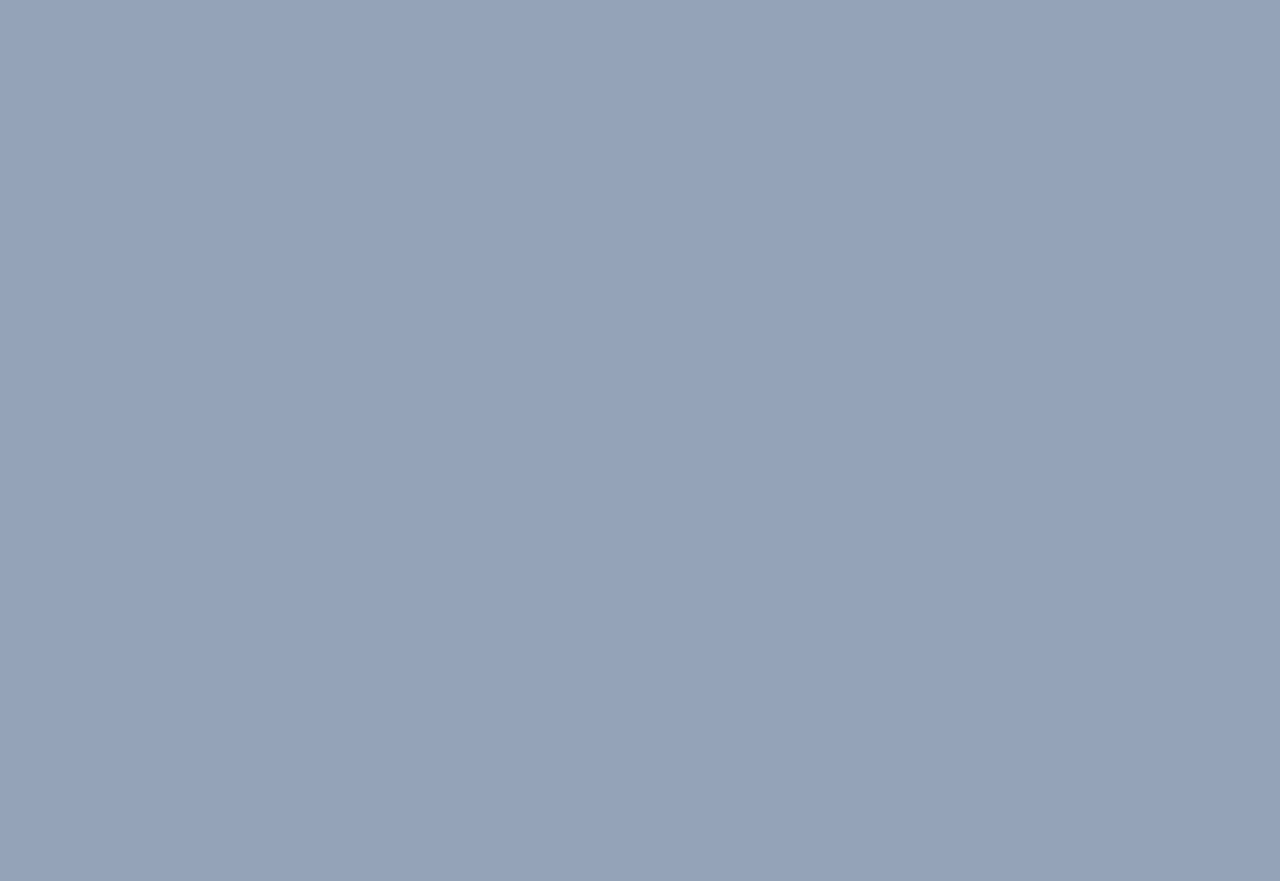
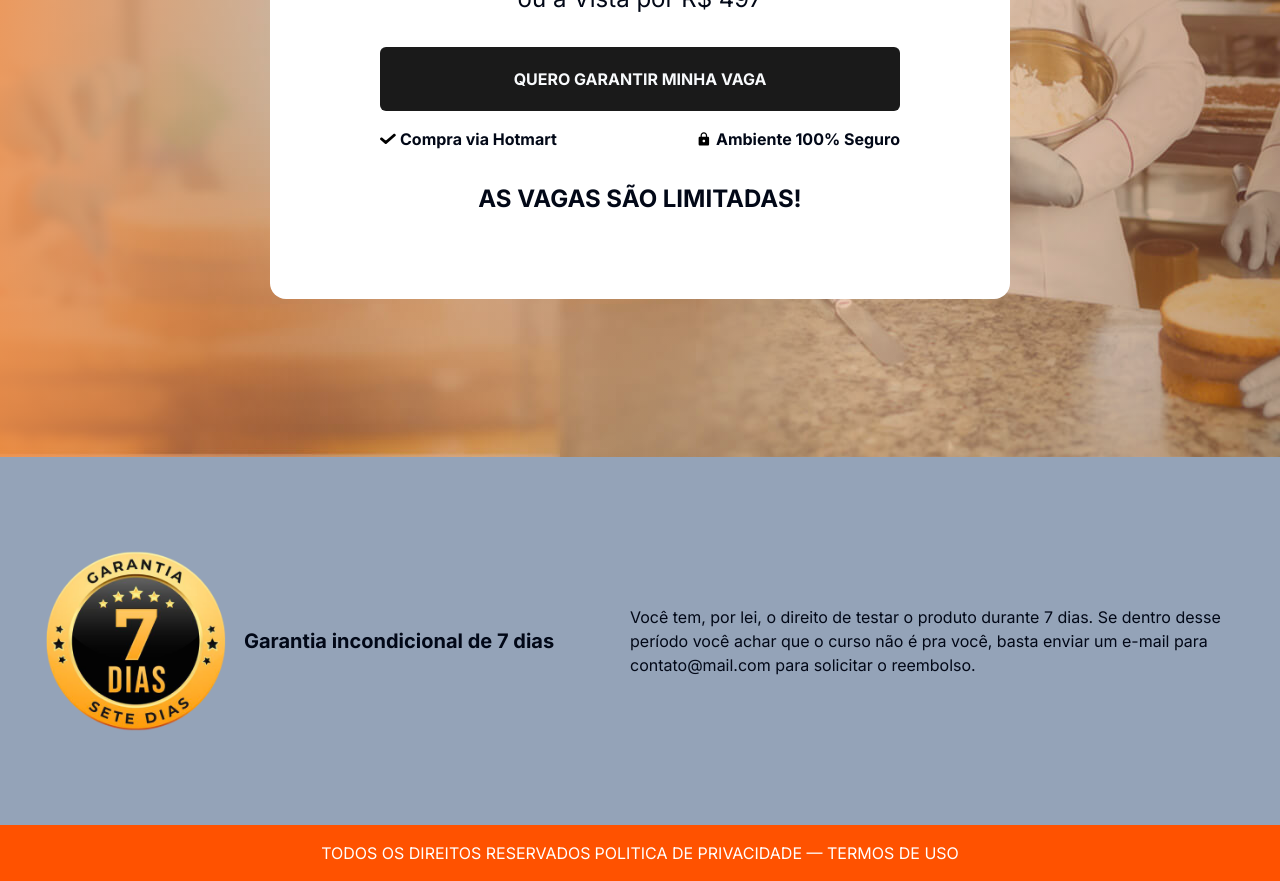
Before and after one commit to LordGhapa/pl-confeiteira, a Next.js app: page / in a window 1280 px wide. Shown: the part 1080-1961 px from the top of the page. Before the commit the page ends 800 px from the top, so only its background shows below. Built offline with nearby package versions, Linux system fonts and the light colour scheme.

Commit message:
✨ Feat: create component footer

```diff
--- a/src/app/page.tsx
+++ b/src/app/page.tsx
@@ -1,3 +1,4 @@
+import Footer from "@/components/footer";
 import Garantia from "@/components/garantia";
 import Header from "@/components/header";
 import Price from "@/components/price";
@@ -5,9 +6,10 @@ import Price from "@/components/price";
 export default function Home() {
   return (
     <>
-      {/* <Header /> */}
-      {/* <Price /> */}
+      <Header />
+      <Price />
       <Garantia />
+      <Footer />
     </>
   );
 }
--- /dev/null
+++ b/src/components/footer.tsx
@@ -0,0 +1,10 @@
+export default function Footer() {
+  return (
+    <footer className="bg-primary py-4">
+      <div className="container flex w-full max-w-7xl flex-col items-center justify-center gap-1 text-sm text-white md:flex-row  md:text-base">
+        <span>TODOS OS DIREITOS RESERVADOS</span>
+        <span>POLITICA DE PRIVACIDADE — TERMOS DE USO</span>
+      </div>
+    </footer>
+  );
+}
```
